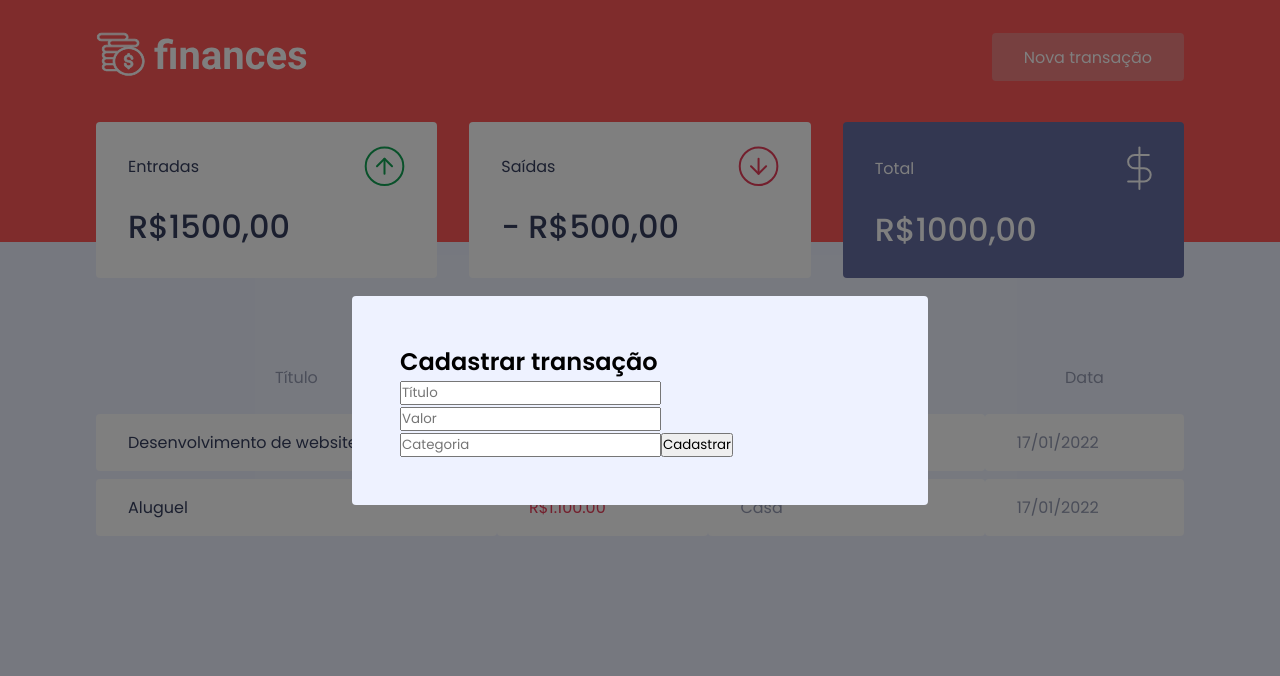
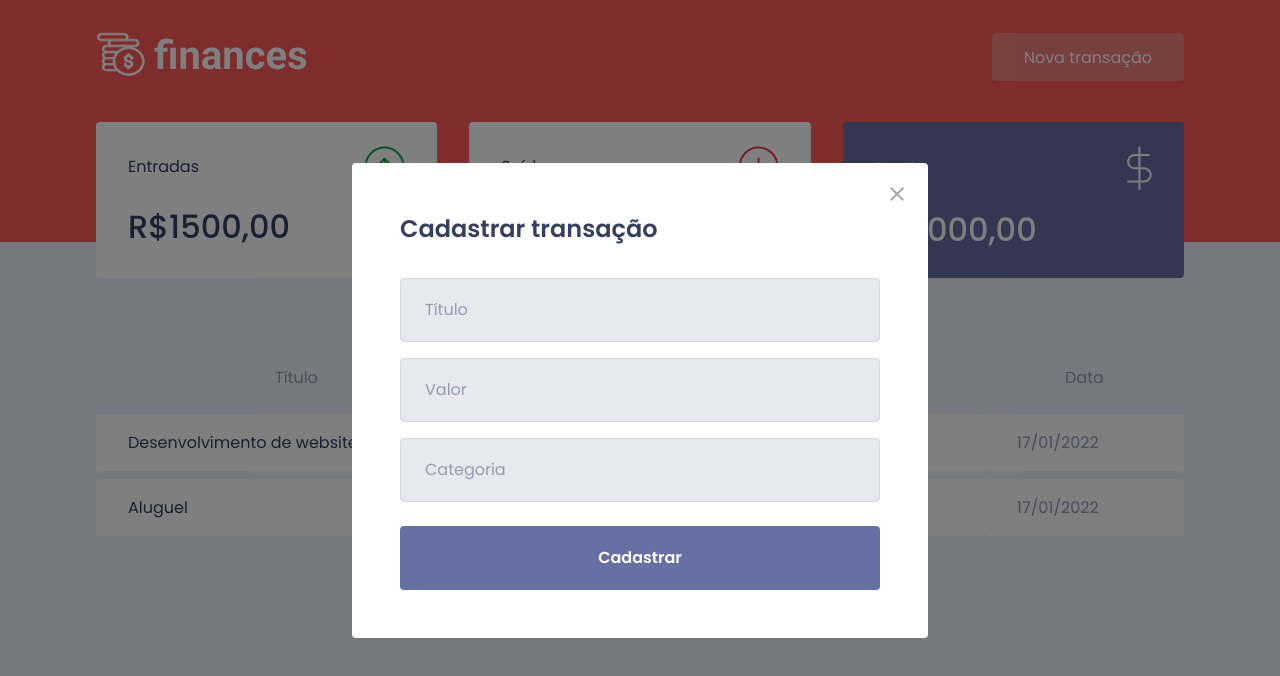
Before and after one commit to samuelfsd/finances, a React (Create React App) app: page / in a window 1280 px wide. Both pictures are taken after a click on the button "Nova transação". Shown: the top 676 px of the page. Built offline with nearby package versions, Linux system fonts and the light colour scheme; no server answers; what miragejs would draw is missing.

Commit message:
styling modal

```diff
--- a/src/components/NewTransactionModal/index.tsx
+++ b/src/components/NewTransactionModal/index.tsx
@@ -1,4 +1,5 @@
 import Modal from 'react-modal';
+import closeImg from '../../assets/close.svg';
 import { Container } from './styles';
 
 interface NewTransactionModalProps{
@@ -14,6 +15,9 @@
           overlayClassName="react-modal-overlay"
           className="react-modal-content"
         >
+          <button type="button" onClick={onRequestClose} className="react-modal-close">
+            <img src={closeImg} alt="Fechar Modal" />
+          </button>
           <Container>
             <h2>Cadastrar transação</h2>
             <input
--- a/src/components/NewTransactionModal/styles.ts
+++ b/src/components/NewTransactionModal/styles.ts
@@ -1,5 +1,50 @@
 import styled from 'styled-components';
 
+
 export const Container = styled.form`
+  h2{
+    color: var(--text-title);
+    font-size: 1.5rem;
+    margin-bottom: 2rem;
+  }
 
+  input {
+    width: 100%;
+    padding: 0 1.5rem;
+    height: 4rem;
+    border-radius: 0.25rem;
+
+    background: #e7e9ee;
+    border: 1px solid #d7d7d7;
+
+    font-weight: 400;
+    font-size: 1rem;
+
+    &::placeholder {
+      color: var(--text-body);
+    }
+    & + input {
+      margin-top: 1rem;
+    }
+  }
+
+  button[type="submit"] {
+    width: 100%;
+    padding: 0 1.5rem;
+    height: 4rem;
+    background: var(--gray);
+    color: #FFF;
+    border-radius: 0.25rem;
+    border: 0;
+    font-size: 1rem;
+    font-weight: 600;
+    margin-top: 1.5rem;
+
+
+    transition: filter 0.2s;
+
+    &:hover {
+      filter: brightness(0.9);
+    }
+  }
 `;
--- a/src/styles/global.ts
+++ b/src/styles/global.ts
@@ -70,11 +70,25 @@
   .react-modal-content{
     width: 100%;
     max-width:576px;
-    background: var(--background-gray);
+    background: var(--shape);
     padding: 3rem;
     position: relative;
     border-radius: 0.25rem;
 
   }
 
+  .react-modal-close {
+    position: absolute;
+    right: 1.5rem;
+    top: 1.5rem;
+    border: 0;
+    background: transparent;
+
+    transition:filter 0.2s;
+
+    &:hover {
+      filter: brightness(0.8);
+    }
+  }
+
 `;
```
Also changed, not shown: src/assets/close.svg (added).
